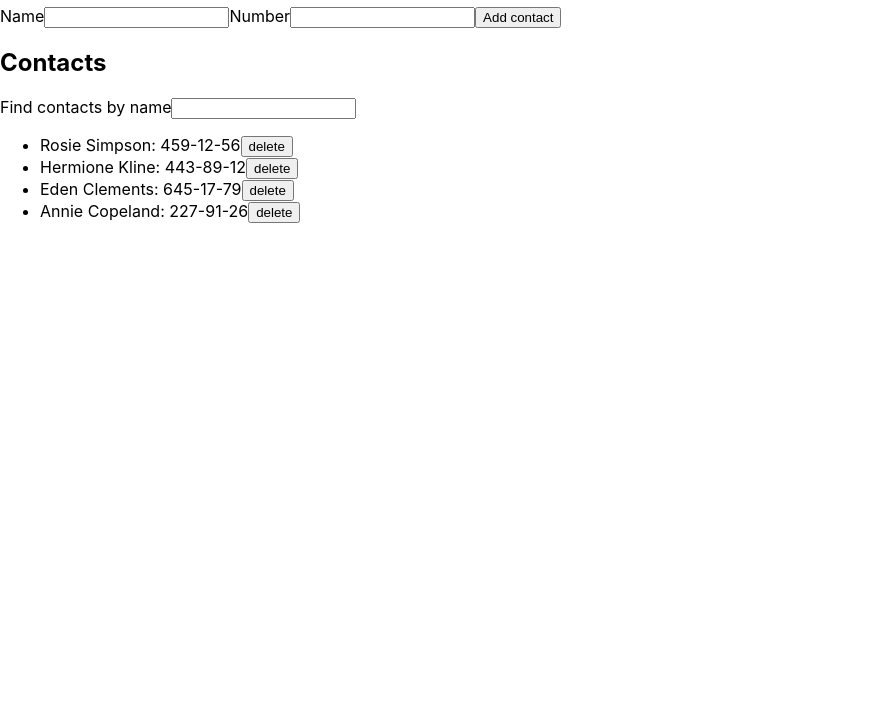
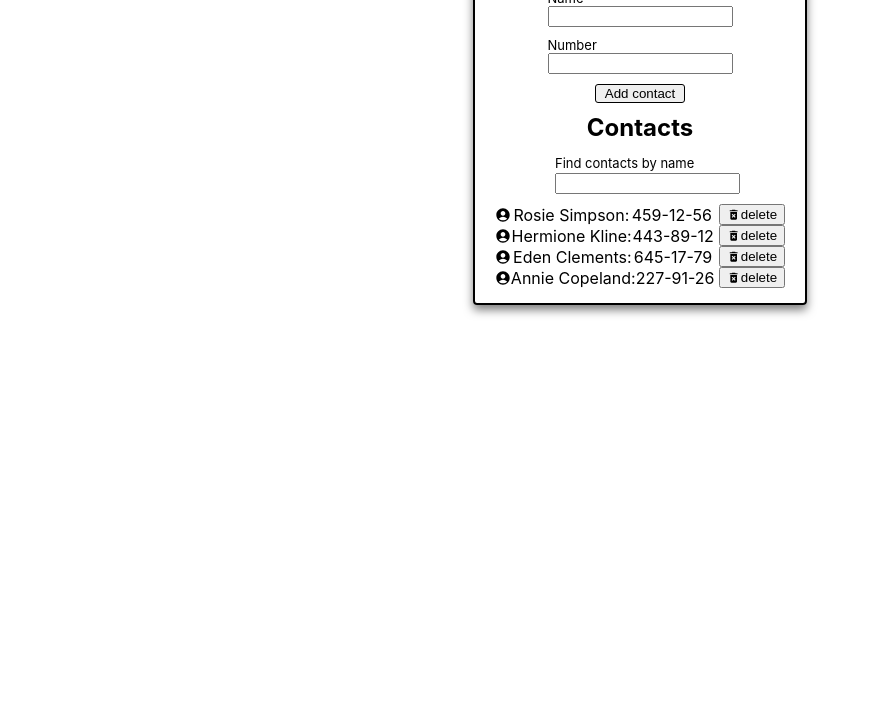
Before and after one commit to FeshchenkoEvgeniy/practice-react-02-phonebook, a React app: page / in a window 1280 px wide. Shown: the part 76-800 px from the top of the page, without its empty margins (0-875 px from the left). Built offline with nearby package versions, Linux system fonts and the light colour scheme.

Commit message:
add styles

```diff
--- a/package.json
+++ b/package.json
@@ -11,7 +11,9 @@
     "prop-types": "^15.8.1",
     "react": "^18.1.0",
     "react-dom": "^18.1.0",
+    "react-icons": "^4.8.0",
     "react-scripts": "5.0.1",
+    "styled-components": "^5.3.8",
     "web-vitals": "^2.1.3"
   },
   "scripts": {
--- a/src/components/App.js
+++ b/src/components/App.js
@@ -3,6 +3,7 @@ import { nanoid } from 'nanoid';
 import ContactForm from './ContactsForm/ContactForm';
 import Filter from './Filter/Filter';
 import { ContactList } from './ContactsList/ContactList';
+import {Container} from './App.styled'
 
 class App extends Component {
   state = {
@@ -59,7 +60,7 @@ class App extends Component {
       this;
     const { filter } = this.state;
     return (
-      <div>
+      <Container>
         <h1>Phonebook</h1>
         <ContactForm onSubmit={addContact} />
         <h2>Contacts</h2>
@@ -68,7 +69,7 @@ class App extends Component {
           getVisibleContacts={getVisibleContacts}
           deleteContact={deleteContact}
         />
-      </div>
+      </Container>
     );
   }
 }
--- /dev/null
+++ b/src/components/App.styled.js
@@ -0,0 +1,13 @@
+import styled from "styled-components";
+
+export const Container = styled.div`
+display: flex;
+flex-direction: column;
+align-items: center;
+margin: 0 auto;
+width: 300px;
+border: 2px solid;
+border-radius: 4px;
+padding: 15px;
+box-shadow: 0px 5px 10px 0px rgba(0, 0, 0, 0.5);
+`
--- a/src/components/ContactsForm/ContactForm.js
+++ b/src/components/ContactsForm/ContactForm.js
@@ -1,5 +1,6 @@
 import React, { Component } from 'react';
 import PropTypes from 'prop-types';
+import { Form, Input, Button, Label } from './ContactForm.styled';
 class ContactForm extends Component {
   state = {
     name: '',
@@ -29,10 +30,10 @@ class ContactForm extends Component {
 
   render() {
     return (
-      <form onSubmit={this.handleSubmit}>
-        <label>
+      <Form onSubmit={this.handleSubmit}>
+        <Label>
           Name
-          <input
+          <Input
             type="text"
             name="name"
             value={this.state.name}
@@ -42,10 +43,10 @@ class ContactForm extends Component {
             title="Name may contain only letters, apostrophe, dash and spaces. For example Adrian, Jacob Mercer, Charles de Batz de Castelmore d'Artagnan"
             required
           />
-        </label>
-        <label>
+        </Label>
+        <Label>
           Number
-          <input
+          <Input
             type="tel"
             name="number"
             value={this.state.number}
@@ -55,9 +56,9 @@ class ContactForm extends Component {
             title="Phone number must be digits and can contain spaces, dashes, parentheses and can start with +"
             required
           />
-        </label>
-        <button type="submit">Add contact</button>
-      </form>
+        </Label>
+        <Button type="submit">Add contact</Button>
+      </Form>
     );
   }
 }
--- /dev/null
+++ b/src/components/ContactsForm/ContactForm.styled.js
@@ -0,0 +1,21 @@
+import styled from "styled-components";
+
+export const Form = styled.form`
+display: flex;
+flex-direction: column;
+align-items: center;
+width: 170px;
+margin: 10px 0;
+`
+export const Input = styled.input`
+margin-bottom: 10px;
+`
+export const Label = styled.label`
+font-size: small;
+`
+
+export const Button = styled.button`
+border: 1px solid black;
+border-radius: 3px;
+width: 90px;
+`
--- a/src/components/ContactsList/ContactList.js
+++ b/src/components/ContactsList/ContactList.js
@@ -1,15 +1,17 @@
 import PropTypes from 'prop-types';
-
+import { MdAccountCircle,MdDeleteForever } from 'react-icons/md';
+import { ListItem, Button } from './ContactList.styled';
 export const ContactList = ({ getVisibleContacts, deleteContact }) => {
   return (
     <ul>
       {getVisibleContacts().map(({ id, name, number }) => (
-        <li key={id}>
-          {name}: {number}
-          <button type="button" onClick={() => deleteContact(id)}>
-            delete
-          </button>
-        </li>
+        <ListItem key={id}>
+          <MdAccountCircle size={16}/> <span>{name}: </span>
+          <span>{number}</span>
+          <Button type="button" onClick={() => deleteContact(id)}>
+           <MdDeleteForever />delete
+          </Button>
+        </ListItem>
       ))}
     </ul>
   );
--- /dev/null
+++ b/src/components/ContactsList/ContactList.styled.js
@@ -0,0 +1,12 @@
+import styled from "styled-components";
+
+export const ListItem = styled.li`
+display: flex;
+align-items: center;
+justify-content: space-between;
+`
+export const Button = styled.button`
+display: flex;
+align-items: center;
+margin-left: 5px;
+`
--- a/src/components/Filter/Filter.js
+++ b/src/components/Filter/Filter.js
@@ -1,8 +1,10 @@
 import PropTypes from 'prop-types';
+import { Div, Label } from './Filter.styled';
 
 const Filter = ({ value, onChange }) => {
   return (
-    <label>
+    <Div>
+      <Label>
         Find contacts by name
         <input
           type="text"
@@ -11,7 +13,8 @@ const Filter = ({ value, onChange }) => {
           pattern="^[a-zA-Zа-яА-Я]+(([' -][a-zA-Zа-яА-Я ])?[a-zA-Zа-яА-Я]*)*$"
           title="Name may contain only letters, apostrophe, dash and spaces. For example Adrian, Jacob Mercer, Charles de Batz de Castelmore d'Artagnan"
         />
-    </label>
+      </Label>
+    </Div>
   );
 };
 
--- /dev/null
+++ b/src/components/Filter/Filter.styled.js
@@ -0,0 +1,10 @@
+import styled from "styled-components";
+
+export const Div = styled.div`
+width: 170px;
+margin: 10px 0;
+`
+
+export const Label = styled.label`
+font-size: small;
+`
--- a/src/index.css
+++ b/src/index.css
@@ -8,7 +8,11 @@ body {
   -webkit-font-smoothing: antialiased;
   -moz-osx-font-smoothing: grayscale;
 }
-
+h1,h2,h3,h4,h5,h6,p,ul,li{
+  margin: 0;
+  padding: 0;
+  list-style: none;
+}
 code {
   font-family: source-code-pro, Menlo, Monaco, Consolas, 'Courier New',
     monospace;
```
Also changed, not shown: 1 other file. Lines whose indentation alone changed are shown as unchanged.
